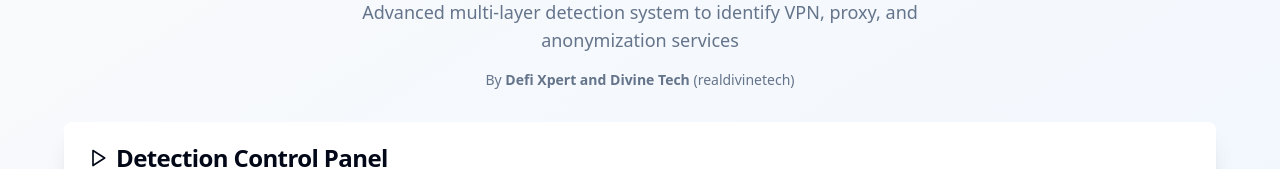
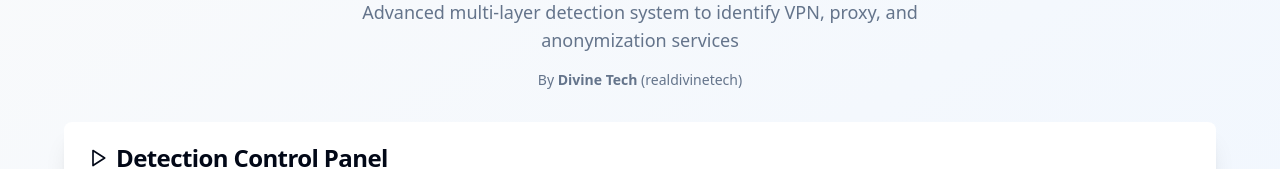
Before and after one commit to realdivinetech/vpn-detection-app, a React (Vite) app: page / in a window 1280 px wide. Shown: the part 146-315 px from the top of the page. Built offline with nearby package versions, Linux system fonts and the light colour scheme; no server answers.

Commit message:
`Added @vercel/analytics to package-lock.json and package.json, and imported Analytics in App.tsx and removed author credit in VpnDetector.tsx`

```diff
--- a/package.json
+++ b/package.json
@@ -40,6 +40,7 @@
     "@radix-ui/react-tooltip": "^1.1.4",
     "@react-google-maps/api": "^2.20.7",
     "@tanstack/react-query": "^5.56.2",
+    "@vercel/analytics": "^1.5.0",
     "class-variance-authority": "^0.7.1",
     "clsx": "^2.1.1",
     "cmdk": "^1.0.0",
--- a/src/App.tsx
+++ b/src/App.tsx
@@ -6,6 +6,7 @@ import VpnDetector from './pages/VpnDetector';
 import NotFound from './pages/NotFound';
 import Documentation from './pages/Documentation';
 import { Footer } from './components/ui/Footer';
+import { Analytics } from '@vercel/analytics/next';
 
 const queryClient = new QueryClient();
 
@@ -23,6 +24,7 @@ const App = () => (
           <Footer />
         </div>
       </BrowserRouter>
+      <Analytics />
     </TooltipProvider>
   </QueryClientProvider>
 );
--- a/src/lib/detectionEngine.ts
+++ b/src/lib/detectionEngine.ts
@@ -1038,8 +1038,8 @@ export class DetectionEngine {
         dynamicConnection: this.getDynamicConnection(data),
         securityScanner: this.getSecurityScanner(data),
         trustedNetwork: this.getTrustedNetwork(data),
-        frequentAbuser: 'Upgrade your plan for better data and blocklists.',
-        highRiskAttacks: 'Upgrade your plan for better data and blocklists.'
+        frequentAbuser: 'Try again later.',
+        highRiskAttacks: 'Try again later.'
       };
     } catch (error) {
       console.error('IP-API service failed:', error);
--- a/src/pages/VpnDetector.tsx
+++ b/src/pages/VpnDetector.tsx
@@ -168,7 +168,7 @@ export default function VpnDetector() {
             Advanced multi-layer detection system to identify VPN, proxy, and anonymization services
           </p>
           <div className="text-xs sm:text-sm text-muted-foreground">
-            By <strong>Defi Xpert and Divine Tech</strong> (realdivinetech)
+            By <strong>Divine Tech</strong> (realdivinetech)
           </div>
         </header>
 
```
Also changed, not shown: 1 other file (tests, documents, lock files or other folders).
